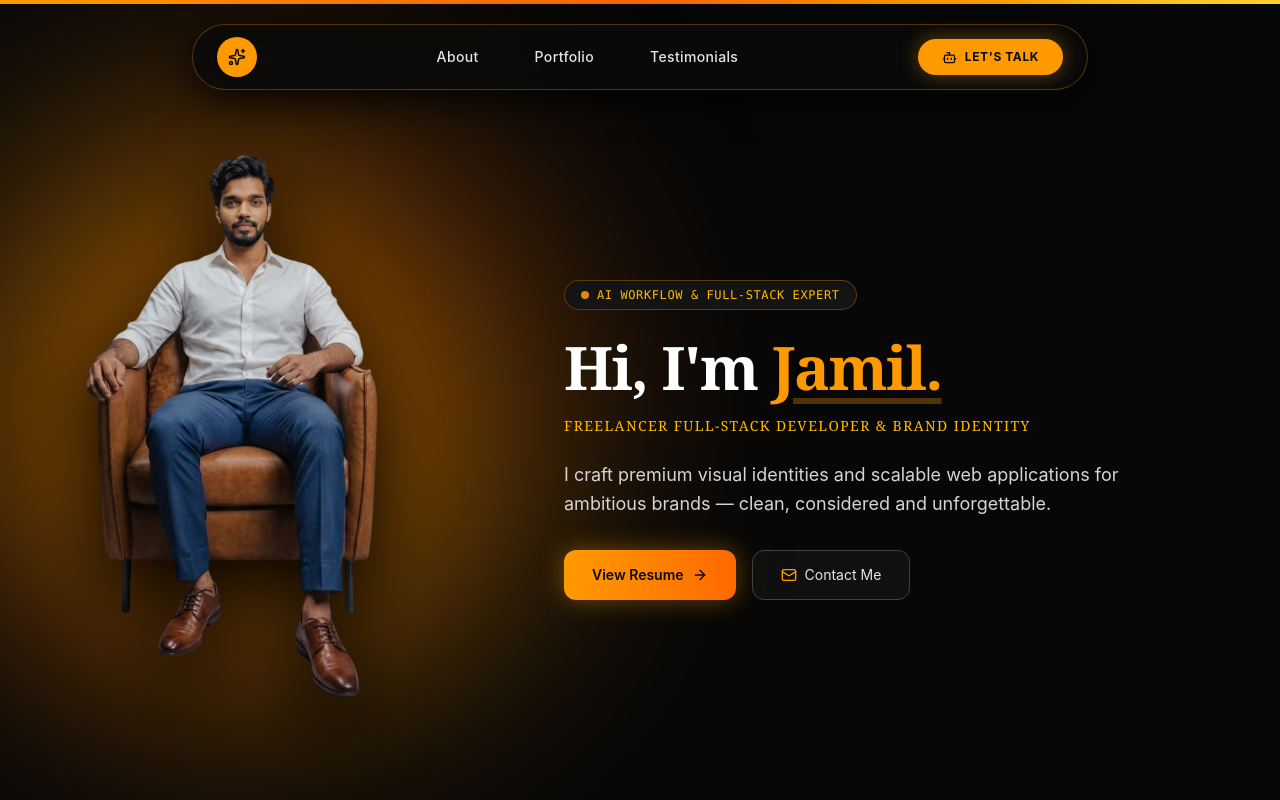
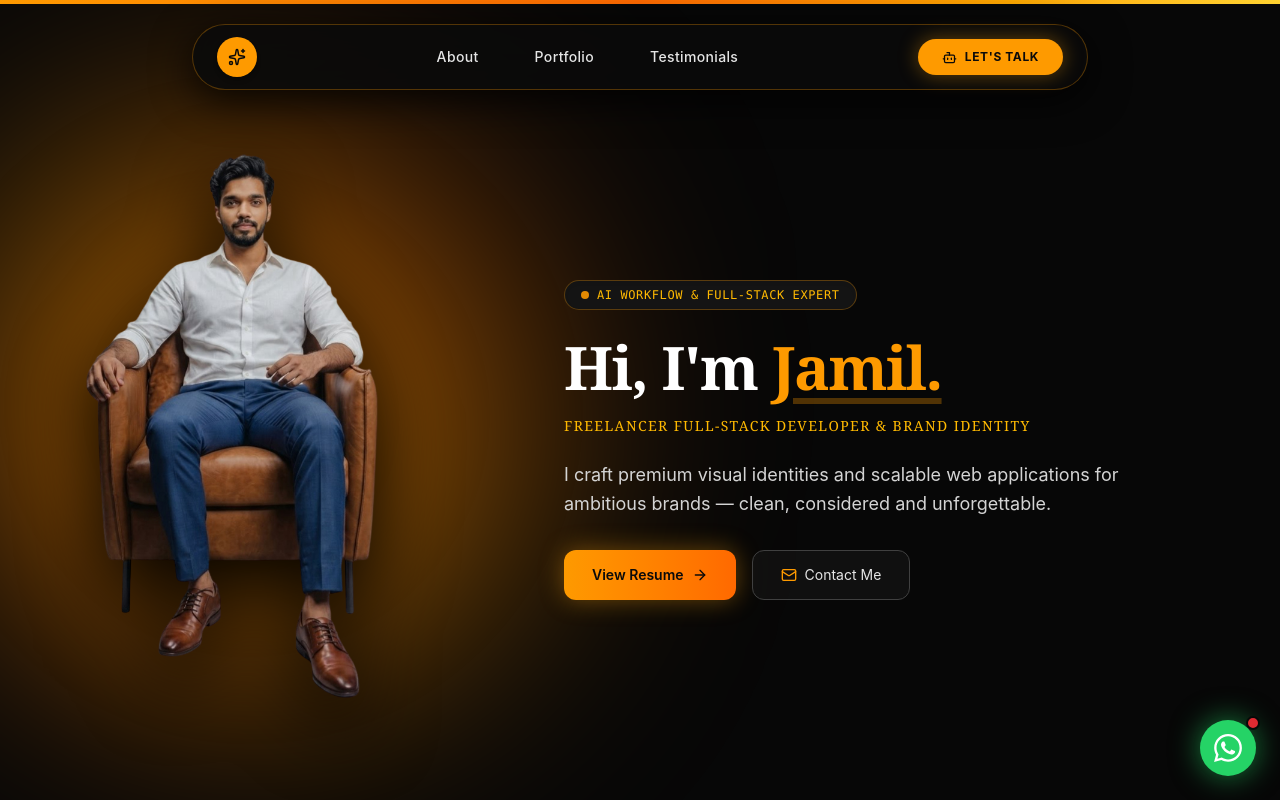
Before and after one commit to janimuna51-oss/jamil07, a React (Vite) app: page / in a window 1280 px wide. Shown: the top 800 px of the page. Built offline with nearby package versions, Linux system fonts and the light colour scheme.

Commit message:
Some Changes has been made

```diff
--- a/src/App.jsx
+++ b/src/App.jsx
@@ -7,6 +7,8 @@
 import Testimonials from './components/Testimonials';
 import Contact from './components/Contact';
 import ResumeModal from './components/ResumeModal';
+import Footer from './components/Footer';
+import WhatsAppFloat from './components/WhatsAppFloat';
 import heroImage from './assets/hero.png';
 
 function App() {
@@ -24,10 +26,7 @@
     }
   };
 
-  // State for 3D Resume Modal
   const [isResumeOpen, setIsResumeOpen] = useState(false);
-
-  // 3D Mouse Tracking State for Hero Person Image
   const [mousePosition, setMousePosition] = useState({ x: 0, y: 0 });
 
   const handleMouseMove = (e) => {
@@ -93,6 +92,9 @@
       className="bg-[#070707] text-neutral-100 font-sans selection:bg-amber-500/30 overflow-x-hidden relative"
     >
       <CustomCursor />
+
+      {/* Floating WhatsApp Popup Button */}
+      <WhatsAppFloat />
 
       {/* Scroll Progress Bar */}
       <motion.div
@@ -171,7 +173,6 @@
               transition={{ duration: 0.8, delay: 1.8 }}
               className="flex flex-wrap gap-4"
             >
-              {/* 3D Resume Modal Trigger Button */}
               <button
                 onClick={() => setIsResumeOpen(true)}
                 className="bg-gradient-to-r from-amber-500 to-orange-500 hover:from-amber-600 hover:to-orange-600 text-neutral-950 font-semibold px-7 py-3.5 rounded-xl text-sm transition-all flex items-center gap-2 shadow-[0_0_25px_rgba(245,158,11,0.4)] cursor-pointer interactive"
@@ -179,7 +180,6 @@
                 View Resume <ArrowRight size={16} />
               </button>
 
-              {/* Direct Mail to jamilrafiq51@gmail.com */}
               <a
                 href="mailto:jamilrafiq51@gmail.com?subject=Portfolio Inquiry"
                 className="border border-neutral-700 hover:border-amber-500/40 bg-neutral-900/60 hover:bg-neutral-900 px-7 py-3.5 rounded-xl text-neutral-200 text-sm transition-all flex items-center gap-2 cursor-pointer font-sans interactive no-underline"
@@ -252,16 +252,14 @@
         <Testimonials />
       </section>
 
-      {/* 5. CONTACT SECTION ("LET'S CONNECT") with jamilrafiq51@gmail.com */}
+      {/* 5. CONTACT SECTION ("LET'S CONNECT") */}
       <Contact />
 
       {/* 3D Resume Modal Component */}
       <ResumeModal isOpen={isResumeOpen} onClose={() => setIsResumeOpen(false)} />
 
-      {/* Footer */}
-      <footer className="py-8 text-center text-neutral-500 text-xs border-t border-neutral-900 font-sans">
-        © {new Date().getFullYear()} Jamil.dev. All rights reserved.
-      </footer>
+      {/* 6. FOOTER WITH GITHUB & LINKEDIN LINKS */}
+      <Footer />
     </div>
   );
 }
--- /dev/null
+++ b/src/components/Footer.jsx
@@ -0,0 +1,62 @@
+import React from 'react';
+
+const Footer = () => {
+  return (
+    <footer className="py-12 px-6 lg:px-16 border-t border-neutral-900 bg-[#070707] text-neutral-400 font-sans">
+      <div className="max-w-7xl mx-auto flex flex-col sm:flex-row items-center justify-between gap-6">
+
+        {/* Copyright Text */}
+        <p className="text-xs">
+          © {new Date().getFullYear()} Jamil.dev. All rights reserved.
+        </p>
+
+        {/* Social Links (GitHub, LinkedIn, WhatsApp) */}
+        <div className="flex items-center gap-4">
+
+          {/* GitHub Icon */}
+          <a
+            href="https://github.com/janimuna51-oss"
+            target="_blank"
+            rel="noopener noreferrer"
+            className="p-2.5 rounded-full bg-neutral-900 border border-neutral-800 hover:border-amber-400 text-neutral-300 hover:text-amber-400 transition-all flex items-center justify-center shadow-md cursor-pointer group"
+            title="GitHub Profile"
+          >
+            <svg className="w-4 h-4 fill-current group-hover:text-amber-400 transition-colors" viewBox="0 0 24 24">
+              <path d="M12 0C5.37 0 0 5.37 0 12c0 5.31 3.435 9.795 8.205 11.385.6.105.825-.255.825-.57 0-.285-.015-1.23-.015-2.235-3.015.555-3.795-.735-4.035-1.41-.135-.345-.72-1.41-1.23-1.695-.42-.225-1.02-.78-.015-.795.945-.015 1.62.87 1.845 1.23 1.08 1.815 2.805 1.305 3.495.99.105-.78.42-1.305.765-1.605-2.67-.3-5.46-1.335-5.46-5.925 0-1.305.465-2.385 1.23-3.225-.12-.3-.54-1.53.12-3.18 0 0 1.005-.315 3.3 1.23.96-.27 1.98-.405 3-.405s2.04.135 3 .405c2.295-1.56 3.3-1.23 3.3-1.23.66 1.65.24 2.88.12 3.18.765.84 1.23 1.905 1.23 3.225 0 4.605-2.805 5.625-5.475 5.925.435.375.81 1.095.81 2.22 0 1.605-.015 2.895-.015 3.3 0 .315.225.69.825.57A12.02 12.02 0 0024 12c0-6.63-5.37-12-12-12z"/>
+            </svg>
+          </a>
+
+          {/* LinkedIn Icon */}
+          <a
+            href="https://www.linkedin.com/in/jamil-rafiq-2a4131356/"
+            target="_blank"
+            rel="noopener noreferrer"
+            className="p-2.5 rounded-full bg-neutral-900 border border-neutral-800 hover:border-amber-400 text-neutral-300 hover:text-amber-400 transition-all flex items-center justify-center shadow-md cursor-pointer group"
+            title="LinkedIn Profile"
+          >
+            <svg className="w-4 h-4 fill-current group-hover:text-amber-400 transition-colors" viewBox="0 0 24 24">
+              <path d="M19 0h-14c-2.761 0-5 2.239-5 5v14c0 2.761 2.239 5 5 5h14c2.762 0 5-2.239 5-5v-14c0-2.761-2.238-5-5-5zm-11 19h-3v-11h3v11zm-1.5-12.268c-.966 0-1.75-.79-1.75-1.764s.784-1.764 1.75-1.764 1.75.79 1.75 1.764-.783 1.764-1.75 1.764zm13.5 12.268h-3v-5.604c0-3.368-4-3.113-4 0v5.604h-3v-11h3v1.765c1.396-2.586 7-2.777 7 2.476v6.759z"/>
+            </svg>
+          </a>
+
+          {/* WhatsApp Real Icon */}
+          <a
+            href="https://wa.me/923184469752"
+            target="_blank"
+            rel="noopener noreferrer"
+            className="p-2.5 rounded-full bg-neutral-900 border border-neutral-800 hover:border-emerald-500 text-neutral-300 hover:text-emerald-400 transition-all flex items-center justify-center shadow-md cursor-pointer group"
+            title="WhatsApp Chat"
+          >
+            <svg className="w-4 h-4 fill-current group-hover:text-emerald-400 transition-colors" viewBox="0 0 24 24">
+              <path d="M.057 24l1.687-6.163c-1.041-1.804-1.588-3.849-1.587-5.946.003-6.556 5.338-11.891 11.893-11.891 3.181.001 6.167 1.24 8.413 3.488 2.245 2.248 3.481 5.236 3.48 8.414-.003 6.557-5.338 11.892-11.893 11.892-1.99-.001-3.951-.5-5.688-1.448l-6.305 1.654zm6.597-3.807c1.676.995 3.276 1.591 5.392 1.592 5.448 0 9.886-4.434 9.889-9.885.002-5.462-4.415-9.89-9.881-9.892-5.452 0-9.887 4.434-9.889 9.884-.001 2.225.651 3.891 1.746 5.634l-.999 3.648 3.742-.981zm11.387-5.464c-.074-.124-.272-.198-.57-.347-.297-.149-1.758-.868-2.031-.967-.272-.099-.47-.149-.669.149-.198.297-.768.967-.941 1.165-.173.198-.347.223-.644.074-.297-.149-1.255-.462-2.39-1.475-.883-.788-1.48-1.761-1.653-2.059-.173-.297-.018-.458.13-.606.134-.133.297-.347.446-.521.151-.172.2-.296.3-.495.099-.198.05-.372-.025-.521-.075-.148-.669-1.611-.916-2.206-.242-.579-.487-.501-.669-.51l-.57-.01c-.198 0-.52.074-.792.372s-1.04 1.016-1.04 2.479 1.065 2.876 1.213 3.074c.149.198 2.095 3.2 5.076 4.487.709.306 1.263.489 1.694.626.712.226 1.36.194 1.872.118.571-.085 1.758-.719 2.006-1.413.248-.695.248-1.29.173-1.414z"/>
+            </svg>
+          </a>
+
+        </div>
+
+      </div>
+    </footer>
+  );
+};
+
+export default Footer;
--- /dev/null
+++ b/src/components/WhatsAppFloat.jsx
@@ -0,0 +1,26 @@
+import React from 'react';
+import { motion } from 'framer-motion';
+
+const WhatsAppFloat = () => {
+  return (
+    <motion.a
+      href="https://wa.me/923184469752"
+      target="_blank"
+      rel="noopener noreferrer"
+      initial={{ scale: 0, opacity: 0 }}
+      animate={{ scale: 1, opacity: 1 }}
+      transition={{ duration: 0.5, delay: 1 }}
+      whileHover={{ scale: 1.1 }}
+      whileTap={{ scale: 0.9 }}
+      className="fixed bottom-6 right-6 z-50 p-3.5 rounded-full bg-[#25D366] text-white shadow-[0_0_30px_rgba(37,211,102,0.6)] flex items-center justify-center cursor-pointer transition-all"
+      title="Chat on WhatsApp"
+    >
+      <svg className="w-7 h-7 fill-current text-white" viewBox="0 0 24 24">
+        <path d="M.057 24l1.687-6.163c-1.041-1.804-1.588-3.849-1.587-5.946.003-6.556 5.338-11.891 11.893-11.891 3.181.001 6.167 1.24 8.413 3.488 2.245 2.248 3.481 5.236 3.48 8.414-.003 6.557-5.338 11.892-11.893 11.892-1.99-.001-3.951-.5-5.688-1.448l-6.305 1.654zm6.597-3.807c1.676.995 3.276 1.591 5.392 1.592 5.448 0 9.886-4.434 9.889-9.885.002-5.462-4.415-9.89-9.881-9.892-5.452 0-9.887 4.434-9.889 9.884-.001 2.225.651 3.891 1.746 5.634l-.999 3.648 3.742-.981zm11.387-5.464c-.074-.124-.272-.198-.57-.347-.297-.149-1.758-.868-2.031-.967-.272-.099-.47-.149-.669.149-.198.297-.768.967-.941 1.165-.173.198-.347.223-.644.074-.297-.149-1.255-.462-2.39-1.475-.883-.788-1.48-1.761-1.653-2.059-.173-.297-.018-.458.13-.606.134-.133.297-.347.446-.521.151-.172.2-.296.3-.495.099-.198.05-.372-.025-.521-.075-.148-.669-1.611-.916-2.206-.242-.579-.487-.501-.669-.51l-.57-.01c-.198 0-.52.074-.792.372s-1.04 1.016-1.04 2.479 1.065 2.876 1.213 3.074c.149.198 2.095 3.2 5.076 4.487.709.306 1.263.489 1.694.626.712.226 1.36.194 1.872.118.571-.085 1.758-.719 2.006-1.413.248-.695.248-1.29.173-1.414z"/>
+      </svg>
+      <span className="absolute -top-1 -right-1 w-3.5 h-3.5 bg-red-500 rounded-full border-2 border-[#070707] animate-pulse" />
+    </motion.a>
+  );
+};
+
+export default WhatsAppFloat;
```
